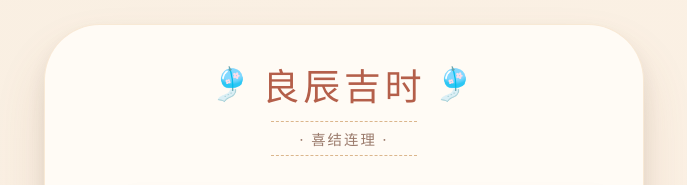
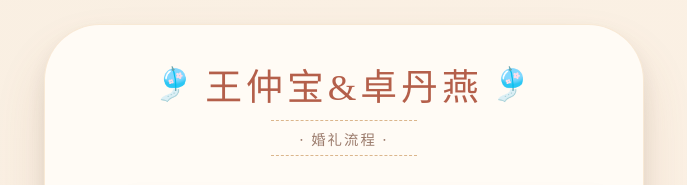
Before and after one commit to Barry-W/wedding, a plain HTML site: page index.html in a window 1280 px wide. Shown: the top 185 px of the page, without its empty margins (296-983 px from the left). Drawn offline with Linux system fonts and the light colour scheme.

Commit message:
Update index.html

```diff
--- a/index.html
+++ b/index.html
@@ -261,9 +261,9 @@
 <div class="container" id="appContainer">
   <div class="header">
     <h1>
-      <span>🎐</span> 良辰吉时 <span>🎐</span>
+      <span>🎐</span> 王仲宝&卓丹燕 <span>🎐</span>
     </h1>
-    <div class="subhead">· 喜结连理 ·</div>
+    <div class="subhead">· 婚礼流程 ·</div>
   </div>
 
   <!-- 时间轴列表将通过js动态渲染，便于编辑控制 -->
```
